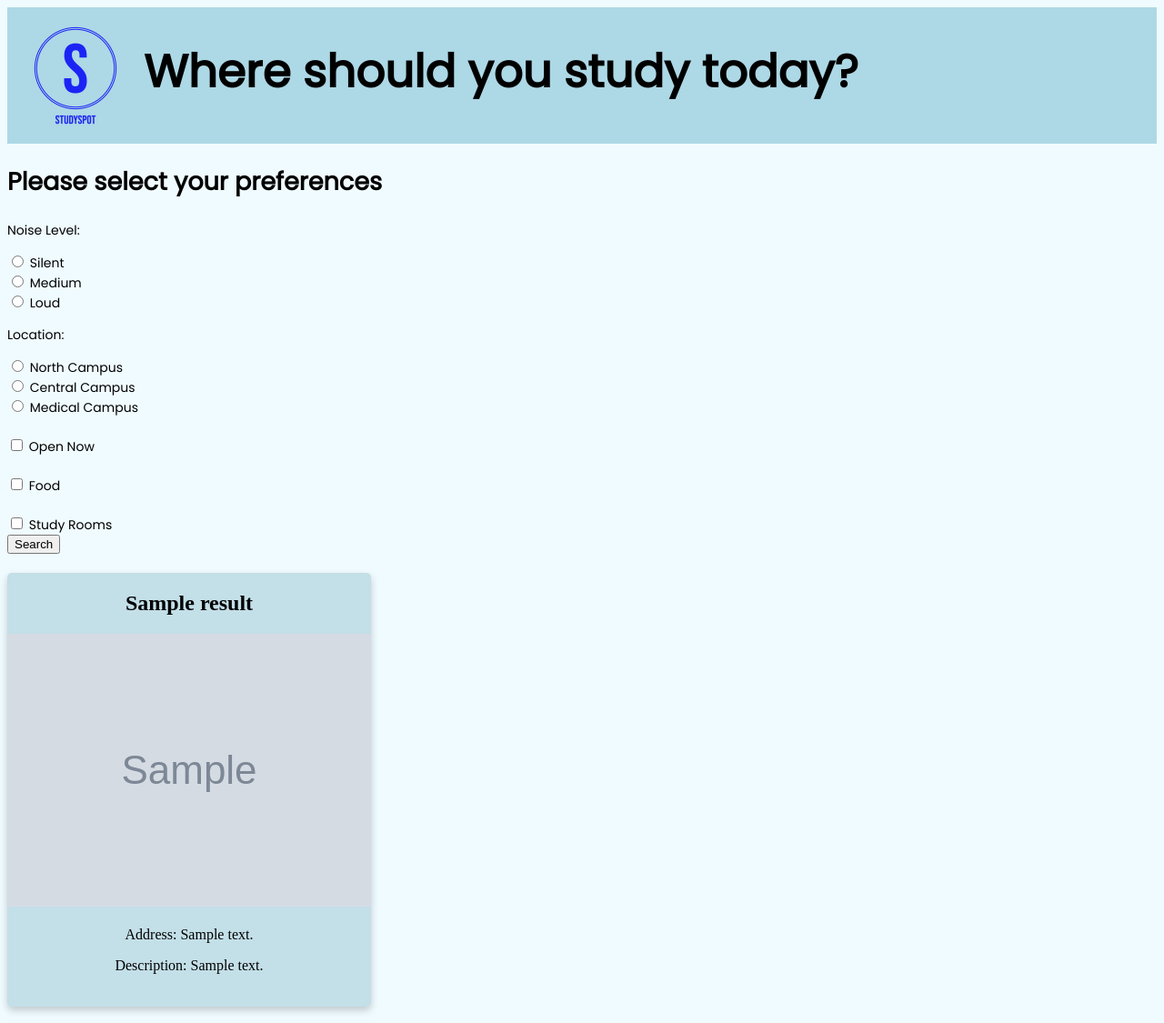
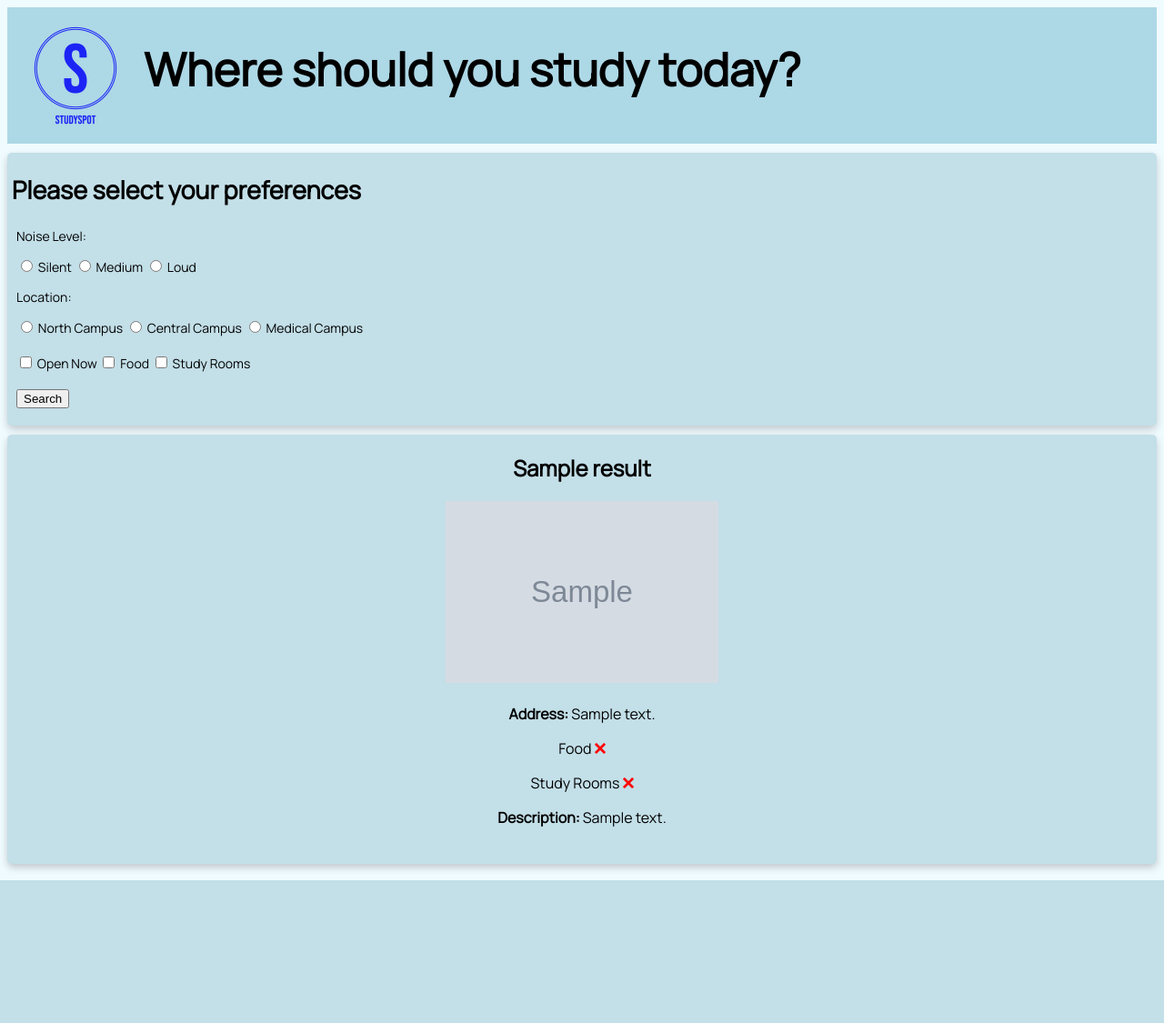
Before and after one commit to virajlunani/StudySpot, a Flask app: template templates/index.html in a window 1280 px wide. Shown: the whole page at 91% size. After the commit the page ends 968 px from the top, so only its background shows below. Run offline with Flask 2, Linux system fonts and the light colour scheme; the template is opened without the code that fills it: most values are stand-ins (such as "Sample title", 1, 10 or a date in 2020); grey boxes marked "Sample" are stand-in pictures.

Commit message:
Fixed issues 4-9

```diff
--- a/static/css/style.css
+++ b/static/css/style.css
@@ -1,6 +1,6 @@
-html {
+body {
     background-color:#F0FBFF;
-    background-size: cover;
+    font-family: 'Manrope', serif;
 }
 .header > img {
     float: left;
@@ -8,21 +8,24 @@
     width: auto;
 }
 .header {
-    font-family: 'Poppins', serif;
+    font-family: 'Manrope', serif;
     display: inline-block;
     font-size:25px;
     white-space : nowrap;
+
     background-color: lightblue;
     background-size: cover;
     width: 100%;
 }
 .subhead {
-    font-family: 'Poppins', serif;
+    font-family: 'Manrope', serif;
     font-size: 18px;
+    margin-left: 5px;
 }
 .preferences {
-    font-family: 'Poppins', serif;
+    font-family: 'Manrope', serif;
     font-size: 14px;
+    margin-left: 10px;
 }
 .card {
     box-shadow: 0 4px 8px 0 rgba(0,0,0,0.2);
@@ -30,15 +33,53 @@
     display: inline-block;
     margin-right: 10px;
     text-align: center;
-    width: auto;
+    width: 100%;
     height: auto;
     background-color: #C3DFE8;
     margin-bottom: 10px;
     border-radius: 5px;
 }
+
+.filters {
+    box-shadow: 0 4px 8px 0 rgba(0,0,0,0.2);
+    transition: 0.3s;
+    display: inline-block;
+    margin-right: 10px;
+    width: 100%;
+    height: auto;
+    background-color: #C3DFE8;
+    margin-bottom: 10px;
+    margin-top: 10px;
+    border-radius: 5px;
+}
+
 .card:hover{
     box-shadow: 0 16px 32px 0 rgba(0,0,0,0.2);
 }
 .card-content{
     padding: 2px 16px;
 }
+
+.bold{
+    font-weight: bold;
+}
+
+img {
+    width:  300px;
+    height: 200px;
+    object-fit: cover;
+}
+
+.check {
+    height: 12px;
+    width: 12px;
+}
+
+.options {
+    justify-content: space-between;
+}
+
+a {
+    text-decoration: none;
+    color: black;
+}
--- a/templates/index.html
+++ b/templates/index.html
@@ -4,7 +4,7 @@
 <head>
     <title>Study Spot</title>
     <link rel="stylesheet" type="text/css" href="/static/css/style.css">
-    <link rel="stylesheet" href="https://fonts.googleapis.com/css?family=Poppins">
+    <link rel="stylesheet" href="https://fonts.googleapis.com/css?family=Manrope">
 </head>
 
 <body>
@@ -12,26 +12,30 @@
         <img src="static/images/StudySpot-logos/StudySpot-logos_transparent.png">
         <h1>Where should you study today?</h1>
     </div>
+    <div class="filters">
         <div class="subhead">
             <h2>Please select your preferences</h2>
         </div>
         <div class="preferences">
             <form action="/" method="post" enctype="multipart/form-data">
             <p>Noise Level:</p>
+
             <input type="radio" id="silent" name="noise" value="silent">
-            <label for="silent">Silent</label><br>
+            <label for="silent">Silent</label>
             <input type="radio" id="medium" name="noise" value="medium">
-            <label for="medium">Medium</label><br>
+            <label for="medium">Medium</label>
             <input type="radio" id="loud" name="noise" value="loud">
             <label for="loud">Loud</label>
             <br>
+
+
         </div>
         <div class="preferences">
             <p>Location:</p>
             <input type="radio" id="north" name="location" value="north">
-        <label for="north">North Campus</label><br>
+            <label for="north">North Campus</label>
             <input type="radio" id="central" name="location" value="central">
-        <label for="central">Central Campus</label><br>
+            <label for="central">Central Campus</label>
             <input type="radio" id="medical" name="location" value="medical">
             <label for="medical">Medical Campus</label>
 
@@ -40,18 +44,21 @@
         </div>
         <div class="preferences">
             <input type="checkbox" id="open_now" name="open_now" value="open_now">
-        <label for="open_now">Open Now</label><br>
+            <label for="open_now">Open Now</label>
 
-        <br>
+
             <input type="checkbox" id="food" name="food" value="food">
-        <label for="food">Food</label><br>
-        <br>
+            <label for="food">Food</label>
+
             <input type="checkbox" id="study_rooms" name="study_rooms" value="study_rooms">
             <label for="study_rooms">Study Rooms</label><br>
+            <br>
             <input type="submit" value="Search">
             <br>
             <br>
         </div>
+    </div>
+
 
 
     {% for result in results %}
@@ -59,14 +66,18 @@
         <h2>{{ result.name }}</h2>
         <img src="{{result.img_url}}">
         <div class="card-content">
-            <p>Address: {{ result.address }}</p>
+            <p><a class="bold">Address:</a> <a target="_blank" href="{{ result.link }}">{{ result.address }}</a></p>
             {% if result.food %}
-            <p>This location has food options!</p>
+            <p>Food <img class="check" src="static/images/StudySpot-logos/green-check.png"></p>
+            {% else %}
+            <p>Food <img class="check" src="static/images/StudySpot-logos/red-x.png"></p>
             {% endif %}
             {% if result.study_rooms %}
-            <p>This location has study rooms!</p>
+            <p>Study Rooms <img class="check" src="static/images/StudySpot-logos/green-check.png"></p>
+            {% else %}
+            <p>Study Rooms <img class="check" src="static/images/StudySpot-logos/red-x.png"></p>
             {% endif %}
-            <p>Description: {{ result.description }}</p>
+            <p><a class="bold">Description:</a> {{ result.description }}</p>
             <br>
         </div>
     </div>
```
Also changed, not shown: places.json (+13 -1 lines), static/images/StudySpot-logos/check.png (added), static/images/StudySpot-logos/green-check.png (added), static/images/StudySpot-logos/red-x.png (added), static/images/michigan_background.webp (added). Lines whose indentation alone changed are shown as unchanged.
